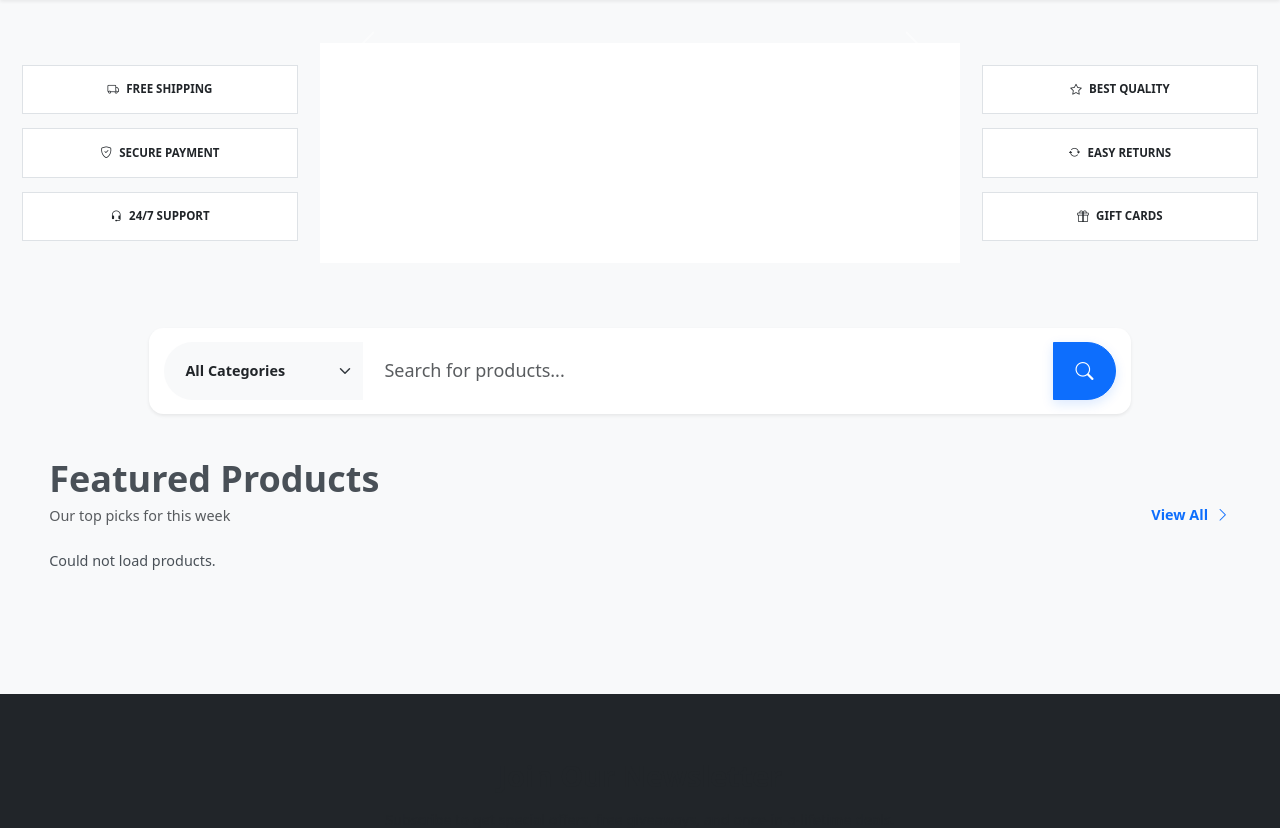
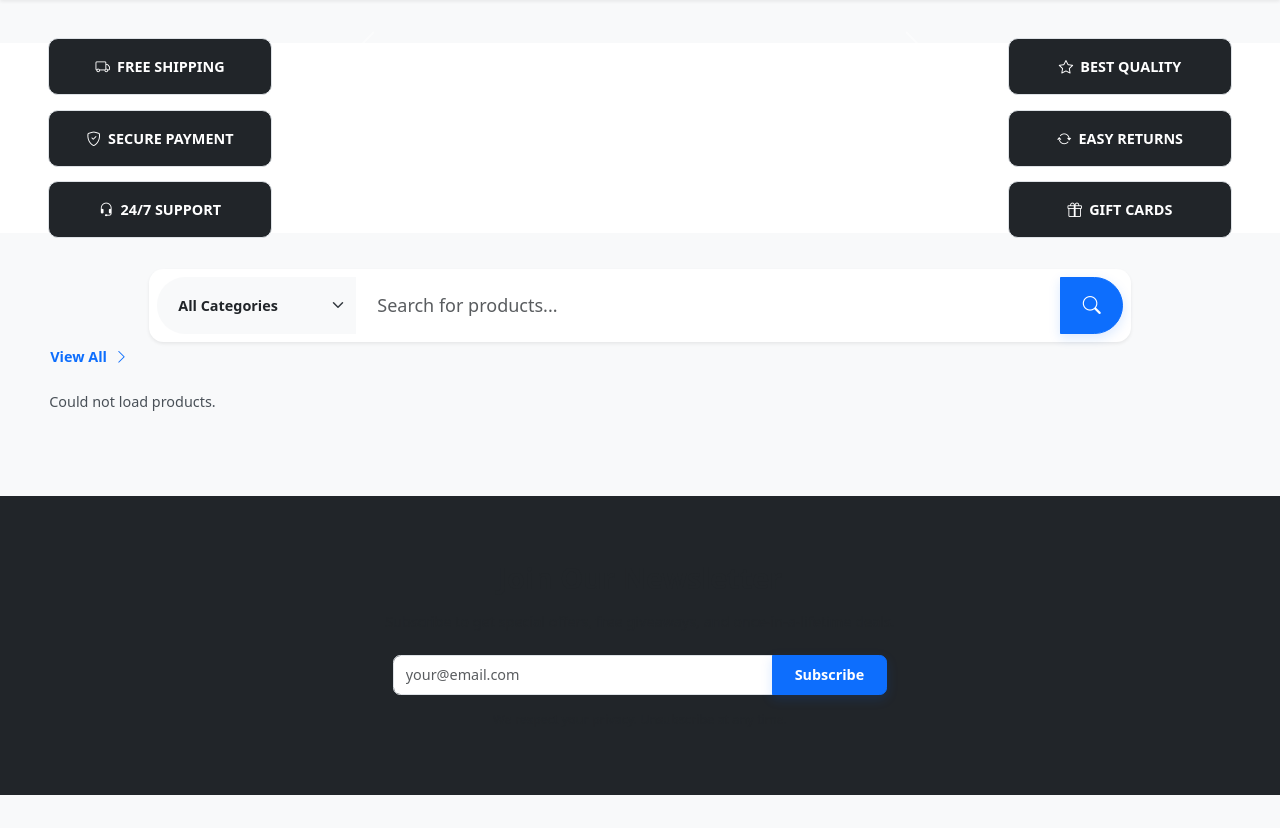
Before and after one commit to sammycrem/e-commerce-v3, a Python web app: template app/templates/index.html in a window 1280 px wide. Shown: the part 72-900 px from the top of the page. Run offline with Jinja, Linux system fonts and the light colour scheme; the template is opened without the code that fills it, so the values that code supplies are empty.

Commit message:
update CSS

```diff
--- a/app/static/assets/css/product.css
+++ b/app/static/assets/css/product.css
@@ -384,8 +384,12 @@ a {
     margin-right: 0;
     flex: 0 0 calc(100% / 3);
 
+
+
   }
 }
+
+
 .carousel .card {
   margin: 0 0.5em;
   border: 0;
--- a/app/templates/index.html
+++ b/app/templates/index.html
@@ -7,6 +7,15 @@
 <meta name="robots" content="noindex, nofollow">
 <link rel="stylesheet" href="https://cdnjs.cloudflare.com/ajax/libs/animate.css/4.1.1/animate.min.css"/>
 <style>
+
+    .carousel-item {
+    transition: transform .4s ease-in-out !important;
+    }
+    .carousel-css{
+        /*background: darkorange;*/
+        border-radius: 10px;
+    }
+
     .fw-extrabold { font-weight: 800; }
     .opacity-90 { opacity: 0.9; }
 
@@ -44,7 +53,7 @@
     /* Carousel Banner Styles */
     .banner-section {
         background-color: #fff;
-        margin-bottom: 3rem;
+        margin-bottom: 1rem;
     }
 
     .side-buttons {
@@ -53,25 +62,28 @@
         justify-content: center;
         gap: 1rem;
         height: 100%;
-        padding: 1.5rem;
-        background-color: #f8f9fa;
+        padding-left: 15%;
+        padding-right: 15%;
+        background-color: #ffffff;
     }
 
     .side-btn {
-        background: #fff;
+        /*background: #fff;*/
         border: 1px solid #dee2e6;
         padding: 1rem;
         text-align: center;
         font-weight: bold;
         text-transform: uppercase;
-        font-size: 0.8rem;
-        border-radius: 0;
-        color: #212529;
+        font-size: 1rem;
+        color: #ffffff;
         text-decoration: none;
         transition: all 0.3s;
         display: flex;
         align-items: center;
         justify-content: center;
+        border-radius: 10px;
+        background-color: #212529;
+        min-height: 30%;
     }
 
     .side-btn:hover {
@@ -81,16 +93,17 @@
     }
 
     .carousel-container {
-        height: 450px;
+        height: auto;
         overflow: hidden;
-        background-color: #fff;
-        border: 1px solid #dee2e6;
+        background-color: unset;
+        /*border: 1px solid #dee2e6;*/
+        border-radius: 10px;
         position: relative;
     }
 
     .carousel-item-custom {
         display: flex;
-        height: 450px;
+        height: 300px;
         width: 100%;
         align-items: center;
     }
@@ -102,7 +115,7 @@
         flex-direction: column;
         justify-content: center;
         z-index: 2;
-        background: #fff;
+        background: unset;
     }
 
     .banner-image-side {
@@ -119,7 +132,7 @@
     }
 
     .btn-shop-now {
-        background-color: #212529;
+        /*background-color: #212529;*/
         color: #fff;
         padding: 0.8rem 2.5rem;
         border-radius: 0;
@@ -204,7 +217,7 @@
 
         <!-- Middle Column (Carousel 50% on desktop) -->
         <div class="col-lg-6 col-12 order-1 order-lg-2">
-            <div id="categoryCarousel" class="carousel slide" data-bs-ride="carousel">
+            <div id="categoryCarousel" class="carousel slide carousel-css" data-bs-ride="carousel">
                 <div class="carousel-inner">
                     {% for item in category_data %}
                     <div class="carousel-item {% if loop.first %}active{% endif %}">
@@ -213,7 +226,7 @@
                             <div class="carousel-item-custom {% if loop.index0 % 2 != 0 %}flex-row-reverse{% endif %}">
                                 <div class="banner-text-side">
                                     <h2 class="display-5 fw-bold mb-3 text-uppercase">{{ item.category.name }}</h2>
-                                    <a href="{{ url_for('main.shop_page', category=item.category.name) }}" class="btn-shop-now">Shop Now</a>
+                                    <a href="{{ url_for('main.shop_page', category=item.category.name) }}" class="btn-shop-now bg-primary">Shop Now</a>
                                 </div>
                                 <div class="banner-image-side">
                                     {% for prod in item.products %}
@@ -254,10 +267,10 @@
 
 <div class="container py-4">
     <!-- Search Bar Section (Relocated after banners) -->
-    <div class="row mb-5 justify-content-center" id="search-section">
+    <div class="row mb-1 justify-content-center" id="search-section">
         <div class="col-lg-10">
             <div class="card border-0 shadow-sm p-2 rounded-4 bg-white">
-                <div class="card-body p-2">
+                <div class="card-body p-2" style="padding: 0px !important;">
                     <form id="product-search-form" class="d-flex align-items-center">
                         <div class="input-group">
                             <select class="form-select border-0 bg-light rounded-start-pill py-3 ps-4 fw-bold" id="search-category" style="max-width: 200px;">
@@ -276,12 +289,12 @@
     </div>
 
     <!-- Featured Section -->
-    <div class="row mb-5" id="featured-products">
+    <div class="row mb-1" id="featured-products">
         <div class="col-12 d-flex justify-content-between align-items-end mb-4">
-            <div>
+            <!-- <div>
                 <h2 class="fw-bold mb-1 h1">Featured Products</h2>
                 <p class="text-muted mb-0">Our top picks for this week</p>
-            </div>
+            </div> -->
             <a href="{{ url_for('main.shop_page') }}" class="btn btn-link text-primary fw-bold text-decoration-none p-0">
                 View All <i class="bi bi-chevron-right ms-1"></i>
             </a>
```
